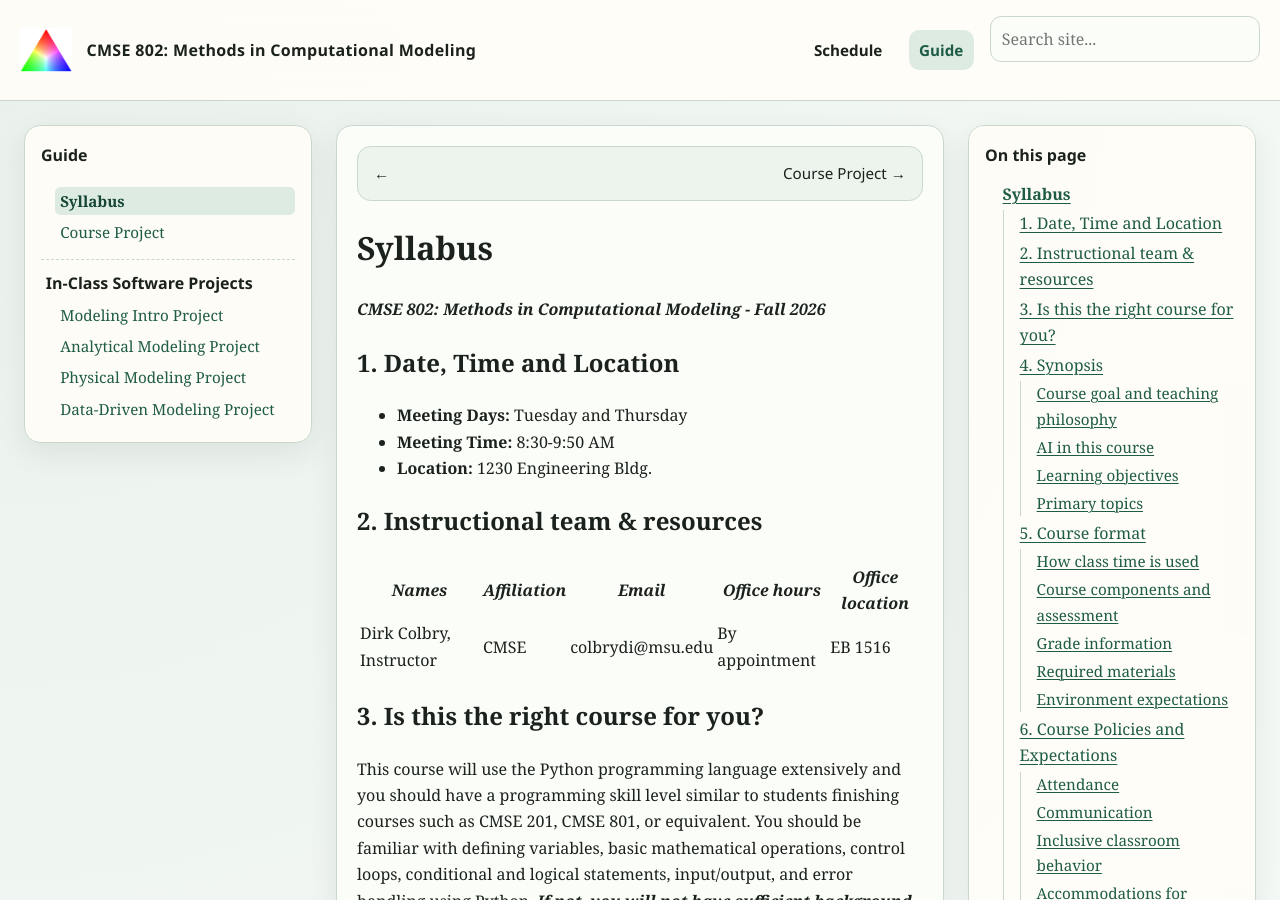
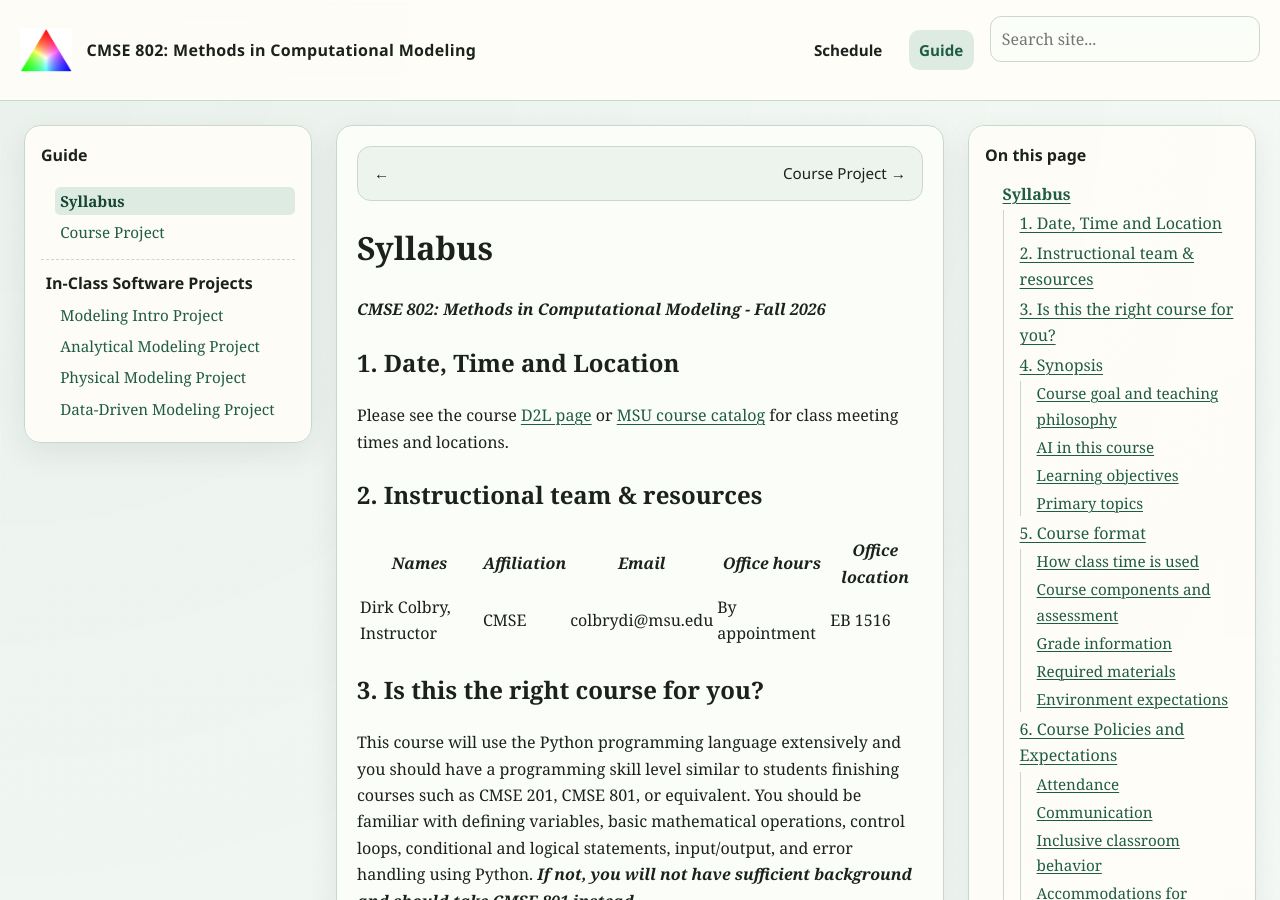
Before and after one commit to msu-cmse-courses/cmse802-FS26, a Jekyll site: the page built from Guide/01-Syllabus.md, in a window 1280 px wide and 900 px high. Built offline with Jekyll 4.4.1, drawn with Linux system fonts in a browser that asks for light colours; our own code applies the rules of GitHub Pages for plain Markdown files.

Commit message:
Updating class location

```diff
--- a/Guide/01-Syllabus.md
+++ b/Guide/01-Syllabus.md
@@ -8,9 +8,8 @@ layout: guide
 
 ## 1. Date, Time and Location
 
-- **Meeting Days:** Tuesday and Thursday
-- **Meeting Time:** 8:30-9:50 AM
-- **Location:** 1230 Engineering Bldg.
+Please see the course [D2L page](https://d2l.msu.edu/d2l/home/2523930) or [MSU course catalog](https://student.msu.edu/) for class meeting times and locations.
+
 
 ## 2. Instructional team & resources
 
```
Also changed, not shown: Schedule/06-class-modeling-intro-repo-workday-4.md (+1 -1 lines).
